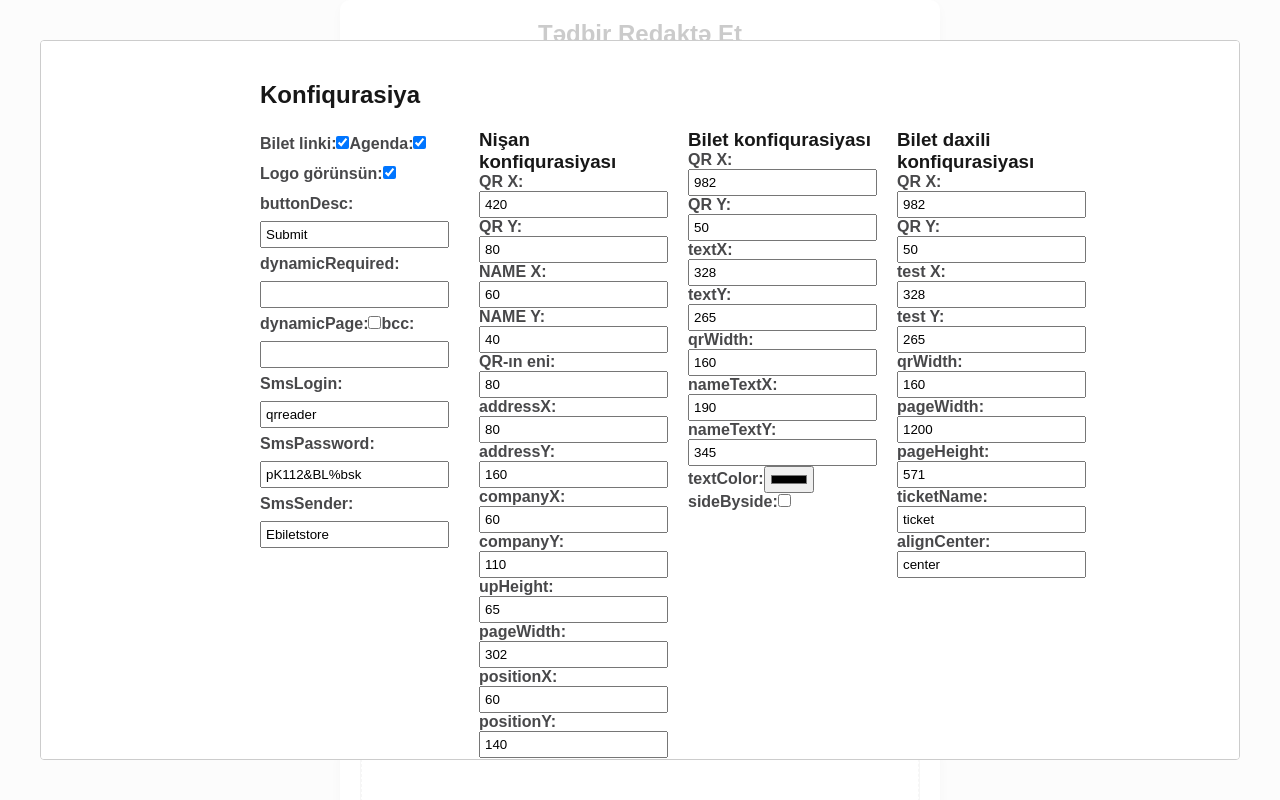
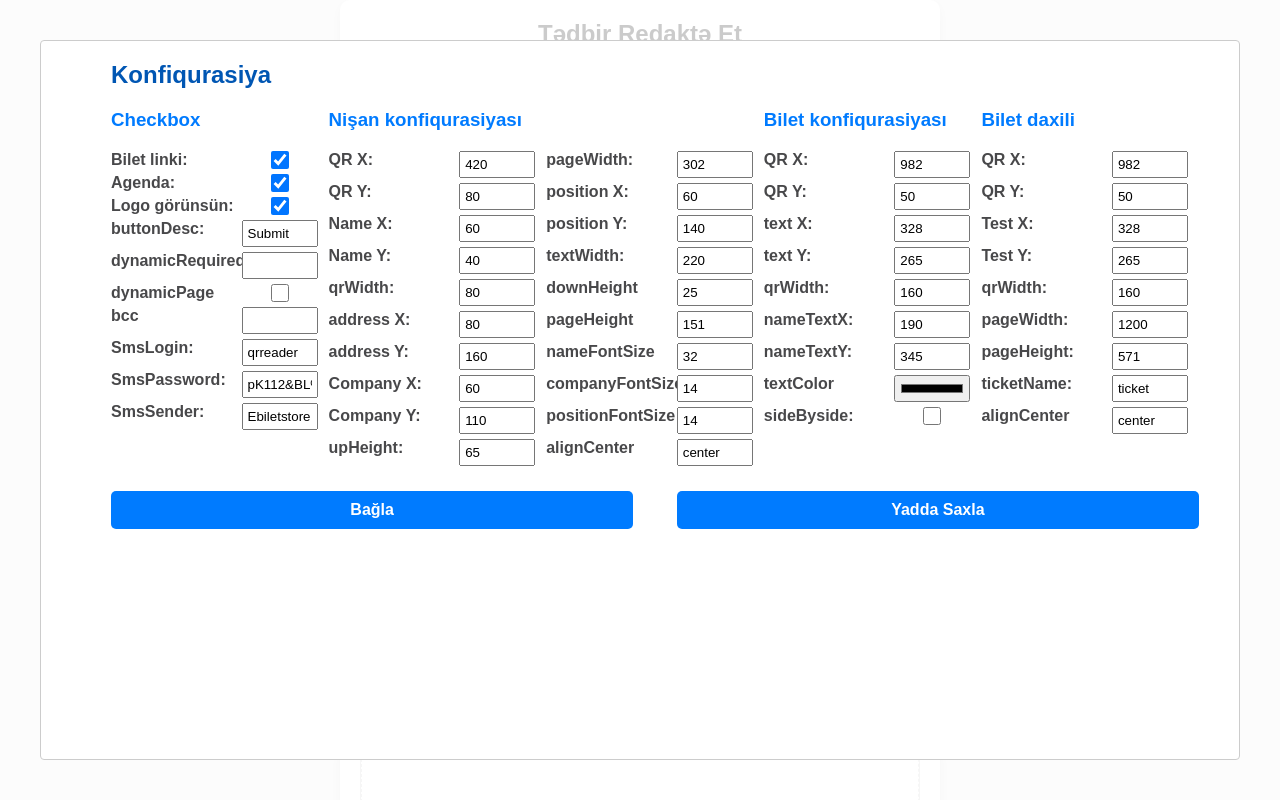
Before and after one commit to MammadliTaleh/ebilet-edit, a Next.js app: page /home in a window 1280 px wide. Both pictures are taken after a click on the button "Confiqurator". Shown: the top 800 px of the page. Built offline with nearby package versions, Linux system fonts and the light colour scheme.

Commit message:
Task tamamlandi

```diff
--- a/src/app/home/EventForm.jsx
+++ b/src/app/home/EventForm.jsx
@@ -44,11 +44,13 @@ const Button = styled.button`
 
 const InputGroup = styled.div`
   margin-bottom: 15px;
-    border: 1px solid #ddd;
+  border: 1px solid #ddd;
 
 `;
 
 const Label = styled.label`
+  display: flex;
+  width: 100%;
   font-weight: bold;
   margin-bottom: 5px;
   color: rgb(72, 72, 74);
@@ -76,10 +78,10 @@ const Input = styled.input`
 `;
 
 const ModalContent = styled.div`
-  padding: 20px;
+  padding: 0px 20px 0 50px;
+  height:50vh;
   background: white;
   border-radius: 8px;
-  max-width: 800px;
   margin: auto;
   display: flex;
   flex-direction: column;
@@ -129,16 +131,6 @@ const EventForm = () => {
   const [eventImage, setEventImage] = useState(null);
   const [ticketImage, setTicketImage] = useState(null);
   const [isConfigModalOpen, setConfigModalOpen] = useState(false);
-  const [formData, setFormData] = useState({
-   sirket: ""
-  });
-  const handleChange = (e) => {
-    const { name, value } = e.target;
-    setFormData({
-      ...formData,
-      [name]: value,
-    });
-  };
   const [config, setConfig] = useState({
     agenda: true,
     logoShow: true,
@@ -245,11 +237,12 @@ const EventForm = () => {
         ariaHideApp={false}
       >
         <ModalContent>
-          <h2>Konfiqurasiya</h2>
+          <h2 style={{color:" #0056b3"}}>Konfiqurasiya</h2>
           <div className="config-conteiner">
-        <div className="config-checkbox">
+        <div className="config">
+        <h3  style={{color:"#007bff"}}>Checkbox</h3>
         <Label>
-            Bilet linki:
+            <div className="word-side">Bilet linki:</div>
             <input className="modal-input"
               type="checkbox"
               checked={config.ticketLink}
@@ -258,7 +251,7 @@ const EventForm = () => {
           </Label>
 
           <Label>
-            Agenda:
+          <div className="word-side">Agenda:</div>
             <input className="modal-input"
               type="checkbox"
               checked={config.agenda}
@@ -266,7 +259,7 @@ const EventForm = () => {
             />
           </Label>
           <Label>
-            Logo görünsün:
+          <div className="word-side">Logo görünsün:</div>
             <input className="modal-input"
               type="checkbox"
               checked={config.logoShow}
@@ -274,15 +267,14 @@ const EventForm = () => {
             />
           </Label>
           <Label>
-          buttonDesc:
-            <input className="modal-input"
+          <div className="word-side">buttonDesc:</div>            <input className="modal-input"
               type="text"
               value={config.newSetPage.buttonDesc}
               onChange={(e) => handleConfigChange(["neWSetPage", "buttonDesc"], parseInt(e.target.value, 10))}
             />
           </Label>
           <Label>
-          dynamicRequired:
+          <div className="word-side">dynamicRequired</div>
             <input className="modal-input"
               type="text"
               value={config.newSetPage.dynamicRequired}
@@ -290,7 +282,7 @@ const EventForm = () => {
             />
           </Label>
           <Label>
-          dynamicPage:
+          <div className="word-side">dynamicPage</div>
             <input className="modal-input"
               type="checkbox"
               value={config.newSetPage.dynamicPage}
@@ -298,7 +290,7 @@ const EventForm = () => {
             />
           </Label>
           <Label>
-          bcc:
+          <div className="word-side">bcc</div>
             <input className="modal-input"
               type="text"
               value={config.EmailConfig.bcc}
@@ -306,7 +298,7 @@ const EventForm = () => {
             />
           </Label>
           <Label>
-          SmsLogin:
+          <div className="word-side">SmsLogin:</div>
             <input className="modal-input"
               type="text"
               value={config.SmsIntegration.smsLogin}
@@ -314,7 +306,7 @@ const EventForm = () => {
             />
           </Label>
           <Label>
-          SmsPassword:
+          <div className="word-side">SmsPassword:</div>
             <input className="modal-input"
               type="text"
               value={config.SmsIntegration.smsPassword}
@@ -322,7 +314,7 @@ const EventForm = () => {
             />
           </Label>
           <Label>
-          SmsSender:
+          <div className="word-side">SmsSender:</div>
             <input className="modal-input"
               type="text"
               value={config.SmsIntegration.smsSenderName}
@@ -330,10 +322,10 @@ const EventForm = () => {
             />
           </Label>
         </div>
-        <div className="config-nisan">
-        <h3>Nişan konfiqurasiyası</h3>
+        <div className="config">
+        <h3  style={{color:"#007bff"}} >Nişan konfiqurasiyası</h3>
           <Label>
-            QR X:
+          <div className="word-side">QR X:</div>
             <input className="modal-input"
               type="number"
               value={config.badgeConfig.qrX}
@@ -342,7 +334,7 @@ const EventForm = () => {
           </Label>
 
           <Label>
-            QR Y:
+          <div className="word-side">QR Y:</div>
             <input className="modal-input"
               type="number"
               value={config.badgeConfig.qrY}
@@ -350,7 +342,7 @@ const EventForm = () => {
             />
           </Label>
           <Label>
-            NAME X:
+          <div className="word-side">Name X:</div>
             <input className="modal-input"
               type="number"
               value={config.badgeConfig.nameX}
@@ -358,7 +350,7 @@ const EventForm = () => {
             />
           </Label>
           <Label>
-            NAME Y:
+          <div className="word-side">Name Y:</div>
             <input className="modal-input"
               type="number"
               value={config.badgeConfig.nameY}
@@ -366,7 +358,7 @@ const EventForm = () => {
             />
           </Label>
           <Label>
-          QR-ın eni:
+          <div className="word-side">qrWidth:</div>
             <input className="modal-input"
               type="number"
               value={config.badgeConfig.qrWidth}
@@ -374,7 +366,7 @@ const EventForm = () => {
             />
           </Label>
           <Label>
-          addressX:
+          <div className="word-side">address X:</div>
             <input className="modal-input"
               type="number"
               value={config.badgeConfig. addressX}
@@ -382,7 +374,7 @@ const EventForm = () => {
             />
           </Label>
           <Label>
-          addressY:
+          <div className="word-side">address Y:</div>
             <input className="modal-input"
               type="number"
               value={config.badgeConfig. addressY}
@@ -390,7 +382,7 @@ const EventForm = () => {
             />
           </Label>
           <Label>
-          companyX:
+          <div className="word-side">Company X:</div>
             <input className="modal-input"
               type="number"
               value={config.badgeConfig. companyX}
@@ -398,7 +390,7 @@ const EventForm = () => {
             />
           </Label>
           <Label>
-          companyY:
+          <div className="word-side">Company Y:</div>
             <input className="modal-input"
               type="number"
               value={config.badgeConfig. companyY}
@@ -406,15 +398,18 @@ const EventForm = () => {
             />
           </Label>
           <Label>
-          upHeight:
+          <div className="word-side">upHeight:</div>
             <input className="modal-input"
               type="number"
               value={config.badgeConfig.upHeight}
               onChange={(e) => handleConfigChange(["badgeConfig", "upHeight"], parseInt(e.target.value, 10))}
             />
           </Label>
+          </div>
+        <div className="config">
+          <h3  style={{color:"white"}}>nisan kanfuqrasiyasi</h3>
           <Label>
-          pageWidth:
+          <div className="word-side">pageWidth:</div>
             <input className="modal-input"
               type="number"
               value={config.badgeConfig. pageWidth}
@@ -422,7 +417,7 @@ const EventForm = () => {
             />
           </Label>
           <Label>
-          positionX:
+          <div className="word-side">position X:</div>
             <input className="modal-input"
               type="number"
               value={config.badgeConfig.  positionX}
@@ -430,15 +425,16 @@ const EventForm = () => {
             />
           </Label>
           <Label>
-          positionY:
+          <div className="word-side">position Y:</div>
             <input className="modal-input"
               type="number"
               value={config.badgeConfig.  positionY}
               onChange={(e) => handleConfigChange(["badgeConfig", "  positionY"], parseInt(e.target.value, 10))}
             />
           </Label>
+
           <Label>
-          textWidth:
+          <div className="word-side">textWidth:</div>
             <input className="modal-input"
               type="number"
               value={config.badgeConfig. textWidth}
@@ -446,7 +442,7 @@ const EventForm = () => {
             />
           </Label>
           <Label>
-          downHeight:
+          <div className="word-side">downHeight</div>
             <input className="modal-input"
               type="number"
               value={config.badgeConfig. downHeight}
@@ -454,7 +450,7 @@ const EventForm = () => {
             />
           </Label>
           <Label>
-          pageHeigth:
+          <div className="word-side">pageHeight</div>
             <input className="modal-input"
               type="number"
               value={config.badgeConfig. pageHeigth}
@@ -462,7 +458,7 @@ const EventForm = () => {
             />
           </Label>
           <Label>
-          nameFontSize:
+          <div className="word-side">nameFontSize</div>
             <input className="modal-input"
               type="number"
               value={config.badgeConfig.nameFontSize}
@@ -470,7 +466,7 @@ const EventForm = () => {
             />
           </Label>
           <Label>
-          companyFontSize:
+          <div className="word-side">companyFontSize</div>
             <input className="modal-input"
               type="number"
               value={config.badgeConfig.companyFontSize}
@@ -479,7 +475,7 @@ const EventForm = () => {
           </Label>
 
           <Label>
-          positionFontSize:
+          <div className="word-side">positionFontSize</div>
             <input className="modal-input"
               type="number"
               value={config.badgeConfig.positionFontSize}
@@ -487,7 +483,7 @@ const EventForm = () => {
             />
           </Label>
           <Label>
-          alignCenter:
+          <div className="word-side">alignCenter</div>
             <input className="modal-input"
               type="name"
               value={config.badgeConfig.alignCenter}
@@ -495,11 +491,11 @@ const EventForm = () => {
             />
           </Label>
         </div>
-        <div className="config-bilet">
+        <div className="config">
 
-          <h3>Bilet konfiqurasiyası</h3>
+          <h3  style={{color:"#007bff"}}>Bilet konfiqurasiyası</h3>
           <Label>
-            QR X:
+          <div className="word-side">QR X:</div>
             <input className="modal-input"
               type="number"
               value={config.ticketConfig.qrX}
@@ -508,7 +504,7 @@ const EventForm = () => {
           </Label>
 
           <Label>
-            QR Y:
+          <div className="word-side">QR Y:</div>
             <input className="modal-input"
               type="number"
               value={config.ticketConfig.qrY}
@@ -516,7 +512,7 @@ const EventForm = () => {
             />
           </Label>
           <Label>
-          textX:
+          <div className="word-side">text X:</div>
             <input className="modal-input"
               type="number"
               value={config.ticketConfig.textX}
@@ -524,7 +520,7 @@ const EventForm = () => {
             />
           </Label>
           <Label>
-            textY:
+          <div className="word-side">text Y:</div>
             <input className="modal-input"
               type="number"
               value={config.ticketConfig.textY}
@@ -532,7 +528,7 @@ const EventForm = () => {
             />
           </Label>
           <Label>
-            qrWidth:
+          <div className="word-side">qrWidth:</div>
             <input className="modal-input"
               type="number"
               value={config.ticketConfig.qrWidth}
@@ -540,7 +536,7 @@ const EventForm = () => {
             />
           </Label>
           <Label>
-            nameTextX:
+          <div className="word-side">nameTextX:</div>
             <input className="modal-input"
               type="number"
               value={config.ticketConfig.nameTextX}
@@ -548,7 +544,7 @@ const EventForm = () => {
             />
           </Label>
           <Label>
-            nameTextY:
+          <div className="word-side">nameTextY:</div>
             <input className="modal-input"
               type="number"
               value={config.ticketConfig.nameTextY}
@@ -556,7 +552,7 @@ const EventForm = () => {
             />
           </Label>
           <Label>
-           textColor:
+          <div className="word-side">textColor</div>
             <input className="modal-input"
               type="color"
               value={config.ticketConfig.textColor}
@@ -564,7 +560,7 @@ const EventForm = () => {
             />
           </Label>
           <Label>
-          sideByside:
+          <div className="word-side">sideByside:</div>
             <input className="modal-input"
               type="checkbox"
               value={config.ticketConfig.sideByside}
@@ -573,10 +569,10 @@ const EventForm = () => {
           </Label>
 
         </div>
-        <div className="config-daxili">
-        <h3>Bilet daxili konfiqurasiyası</h3>
+        <div className="config">
+        <h3  style={{color:"#007bff"}}>Bilet daxili</h3>
           <Label>
-            QR X:
+          <div className="word-side">QR X:</div>
             <input className="modal-input"
               type="number"
               value={config.ticketEmptyConfig.qrX}
@@ -584,7 +580,7 @@ const EventForm = () => {
             />
           </Label>
           <Label>
-            QR Y:
+          <div className="word-side">QR Y:</div>
             <input className="modal-input"
               type="number"
               value={config.ticketEmptyConfig.qrY}
@@ -592,7 +588,7 @@ const EventForm = () => {
             />
           </Label>
           <Label>
-            test X:
+          <div className="word-side">Test X:</div>
             <input className="modal-input"
               type="number"
               value={config.ticketEmptyConfig.textX}
@@ -600,7 +596,7 @@ const EventForm = () => {
             />
           </Label>
           <Label>
-            test Y:
+          <div className="word-side">Test Y:</div>
             <input className="modal-input"
               type="number"
               value={config.ticketEmptyConfig.textY}
@@ -608,7 +604,7 @@ const EventForm = () => {
             />
           </Label>
           <Label>
-            qrWidth:
+          <div className="word-side">qrWidth:</div>
             <input className="modal-input"
               type="number"
               value={config.ticketEmptyConfig.qrWidth}
@@ -616,7 +612,7 @@ const EventForm = () => {
             />
           </Label>
           <Label>
-            pageWidth:
+          <div className="word-side">pageWidth:</div>
             <input className="modal-input"
               type="number"
               value={config.ticketEmptyConfig.pageWidth}
@@ -624,7 +620,7 @@ const EventForm = () => {
             />
           </Label>
           <Label>
-            pageHeight:
+          <div className="word-side">pageHeight:</div>
             <input className="modal-input"
               type="number"
               value={config.ticketEmptyConfig.pageHeight}
@@ -632,7 +628,7 @@ const EventForm = () => {
             />
           </Label>
           <Label>
-            ticketName:
+          <div className="word-side">ticketName:</div>
             <input className="modal-input"
               type="name"
               value={config.ticketEmptyConfig.ticketName}
@@ -640,7 +636,7 @@ const EventForm = () => {
             />
           </Label>
           <Label>
-            alignCenter:
+          <div className="word-side">alignCenter</div>
             <input
                className="modal-input"
               type="name"
@@ -650,11 +646,11 @@ const EventForm = () => {
           </Label>
         </div>
        </div>
+       <div style={{display:"flex",gap:"4%"}}>
+       <CloseConfigButton onClick={() => setConfigModalOpen(false)}>Bağla</CloseConfigButton>
+       <CloseConfigButton onClick={() => setConfigModalOpen(false)}>Yadda Saxla</CloseConfigButton>
+       </div>
 
-
-
-
-          <CloseConfigButton onClick={() => setConfigModalOpen(false)}>Bağla</CloseConfigButton>
         </ModalContent>
       </Modal>
 
@@ -662,8 +658,6 @@ const EventForm = () => {
         <Label>Şirkətin Adı</Label>
         <select type="text" placeholder="Şirkətin adı" style={{ width: '100%', padding: '10px', borderRadius: '5px', border: '1px solid #ddd' }}
           name="tedbir"
-          value={formData.tedbir}
-          onChange={handleChange}
           required>
               <option value="">Tədbir Seç</option>
               <option value="tedbir1">Sənaye Təhlükəsizliyi Zirvəsi 2024</option>
--- a/src/app/home/ModalEventForm.css
+++ b/src/app/home/ModalEventForm.css
@@ -1,31 +1,25 @@
 .config-conteiner{
 
     width: 100%;
-    max-width: 600px;
     display: flex;
 
 }
-.config-checkbox{
-    line-height: 30px;
-    gap: 20px;
-    font-size: 18;
-    padding-right: 30px;
-    padding-bottom: 5px;
-    /* flex-wrap: wrap; */
+.config-conteiner>.config> h3{
+   padding-bottom:20px;
 }
-.config-nisan{
+
+
+.config{
+    width: 15%;
+    width: 220px;
     gap: 10px;
-    padding-right: 20px;
+
 
 }
 .modal-input{
     padding: 4px;
+    width: 35%;
 }
-.config-bilet{
-    gap: 10px;
-    padding-right: 20px;
+.word-side{
+    width: 60%;
 }
-.config-daxili{
-    gap: 10px;
-    padding-right: 20px;
-}
```
